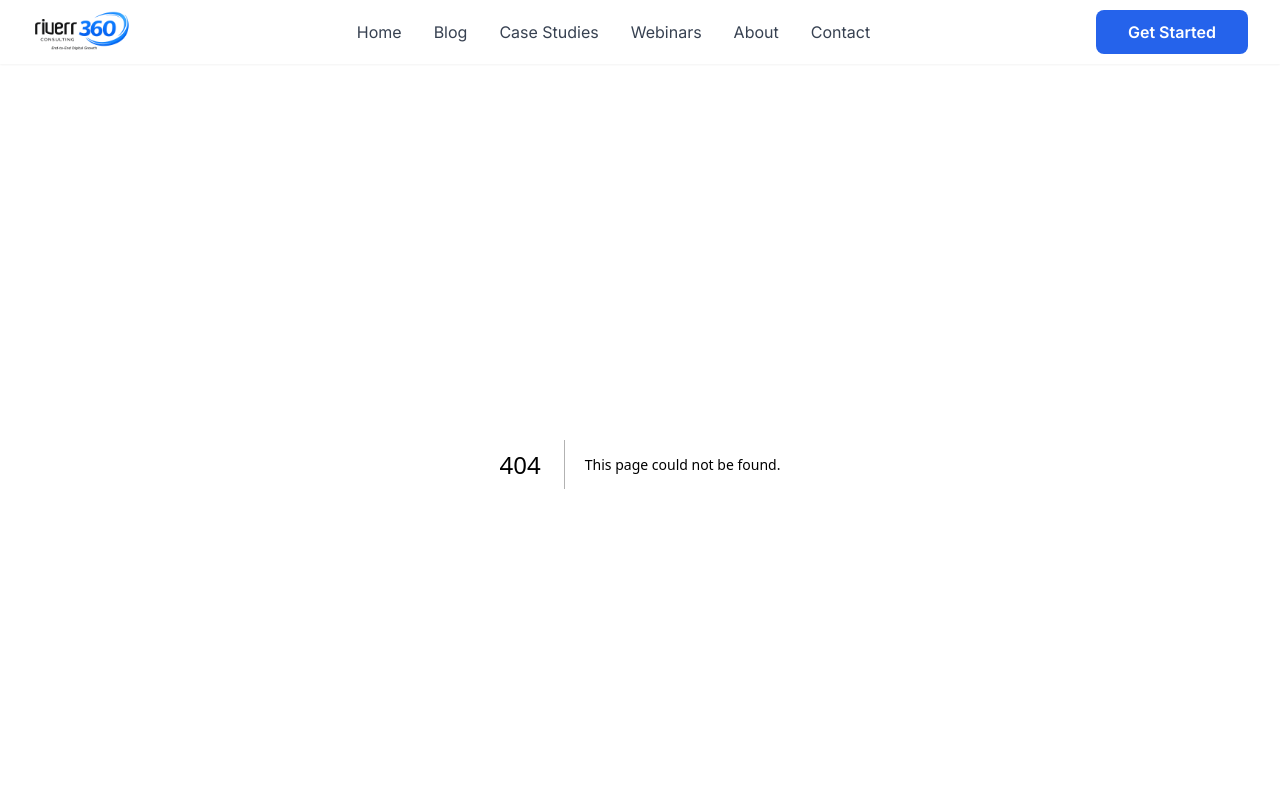
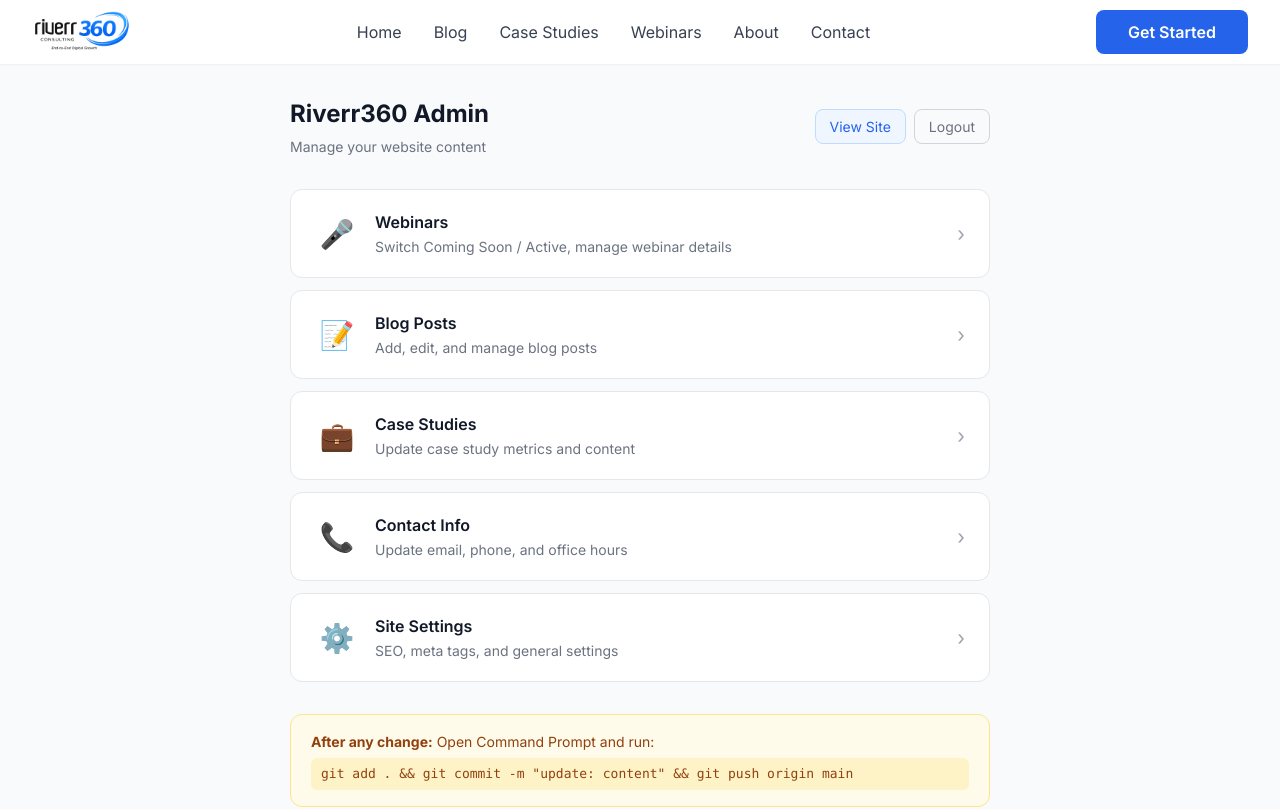
Before and after one commit to riverr360consulting/riverr360, a Next.js app: page /admin in a window 1280 px wide. Before the commit this address had no page. Shown: the top 809 px of the page. Built offline with nearby package versions, Linux system fonts and the light colour scheme.

Commit message:
feat: add admin dashbaird page

```diff
--- /dev/null
+++ b/app/admin/page.tsx
@@ -0,0 +1,71 @@
+'use client';
+
+import Link from 'next/link';
+import { useRouter } from 'next/navigation';
+
+const sections = [
+  { href: '/admin/webinars', icon: '🎤', title: 'Webinars', desc: 'Switch Coming Soon / Active, manage webinar details' },
+  { href: '/admin/blog', icon: '📝', title: 'Blog Posts', desc: 'Add, edit, and manage blog posts' },
+  { href: '/admin/case-studies', icon: '💼', title: 'Case Studies', desc: 'Update case study metrics and content' },
+  { href: '/admin/contact', icon: '📞', title: 'Contact Info', desc: 'Update email, phone, and office hours' },
+  { href: '/admin/settings', icon: '⚙️', title: 'Site Settings', desc: 'SEO, meta tags, and general settings' },
+];
+
+export default function AdminDashboard() {
+  const router = useRouter();
+
+  async function handleLogout() {
+    await fetch('/api/admin/logout', { method: 'POST' });
+    router.push('/admin/login');
+  }
+
+  return (
+    <div style={{ minHeight: '100vh', background: '#f9fafb', padding: '2rem 1rem' }}>
+      <div style={{ maxWidth: '700px', margin: '0 auto' }}>
+
+        <div style={{ display: 'flex', justifyContent: 'space-between', alignItems: 'center', marginBottom: '2rem' }}>
+          <div>
+            <h1 style={{ fontSize: '1.5rem', fontWeight: 700, color: '#111827', margin: 0 }}>Riverr360 Admin</h1>
+            <p style={{ fontSize: '0.875rem', color: '#6b7280', margin: '0.25rem 0 0' }}>Manage your website content</p>
+          </div>
+          <div style={{ display: 'flex', gap: '8px', alignItems: 'center' }}>
+            <a href="https://riverr360.vercel.app" target="_blank" rel="noopener noreferrer"
+              style={{ fontSize: '0.875rem', color: '#2563eb', textDecoration: 'none', padding: '0.4rem 0.875rem', border: '1px solid #bfdbfe', borderRadius: '8px', background: '#eff6ff' }}>
+              View Site
+            </a>
+            <button onClick={handleLogout}
+              style={{ fontSize: '0.875rem', color: '#6b7280', background: 'none', border: '1px solid #d1d5db', padding: '0.4rem 0.875rem', borderRadius: '8px', cursor: 'pointer' }}>
+              Logout
+            </button>
+          </div>
+        </div>
+
+        <div style={{ display: 'grid', gap: '12px' }}>
+          {sections.map(s => (
+            <Link key={s.href} href={s.href}
+              style={{ display: 'flex', alignItems: 'center', gap: '1rem', background: 'white', border: '1px solid #e5e7eb', borderRadius: '12px', padding: '1.25rem 1.5rem', textDecoration: 'none', transition: 'box-shadow 0.15s' }}
+              onMouseEnter={e => (e.currentTarget.style.boxShadow = '0 2px 8px rgba(0,0,0,0.08)')}
+              onMouseLeave={e => (e.currentTarget.style.boxShadow = 'none')}
+            >
+              <div style={{ fontSize: '1.75rem', width: '44px', textAlign: 'center' }}>{s.icon}</div>
+              <div style={{ flex: 1 }}>
+                <div style={{ fontWeight: 600, color: '#111827', fontSize: '1rem' }}>{s.title}</div>
+                <div style={{ fontSize: '0.875rem', color: '#6b7280', marginTop: '2px' }}>{s.desc}</div>
+              </div>
+              <div style={{ color: '#9ca3af', fontSize: '1.25rem' }}>›</div>
+            </Link>
+          ))}
+        </div>
+
+        <div style={{ marginTop: '2rem', background: '#fffbeb', border: '1px solid #fde68a', borderRadius: '12px', padding: '1rem 1.25rem' }}>
+          <p style={{ fontSize: '0.875rem', color: '#92400e', margin: 0 }}>
+            <strong>After any change:</strong> Open Command Prompt and run:
+            <code style={{ display: 'block', marginTop: '6px', background: '#fef3c7', padding: '6px 10px', borderRadius: '6px', fontSize: '0.8125rem' }}>
+              git add . && git commit -m "update: content" && git push origin main
+            </code>
+          </p>
+        </div>
+      </div>
+    </div>
+  );
+}
```
